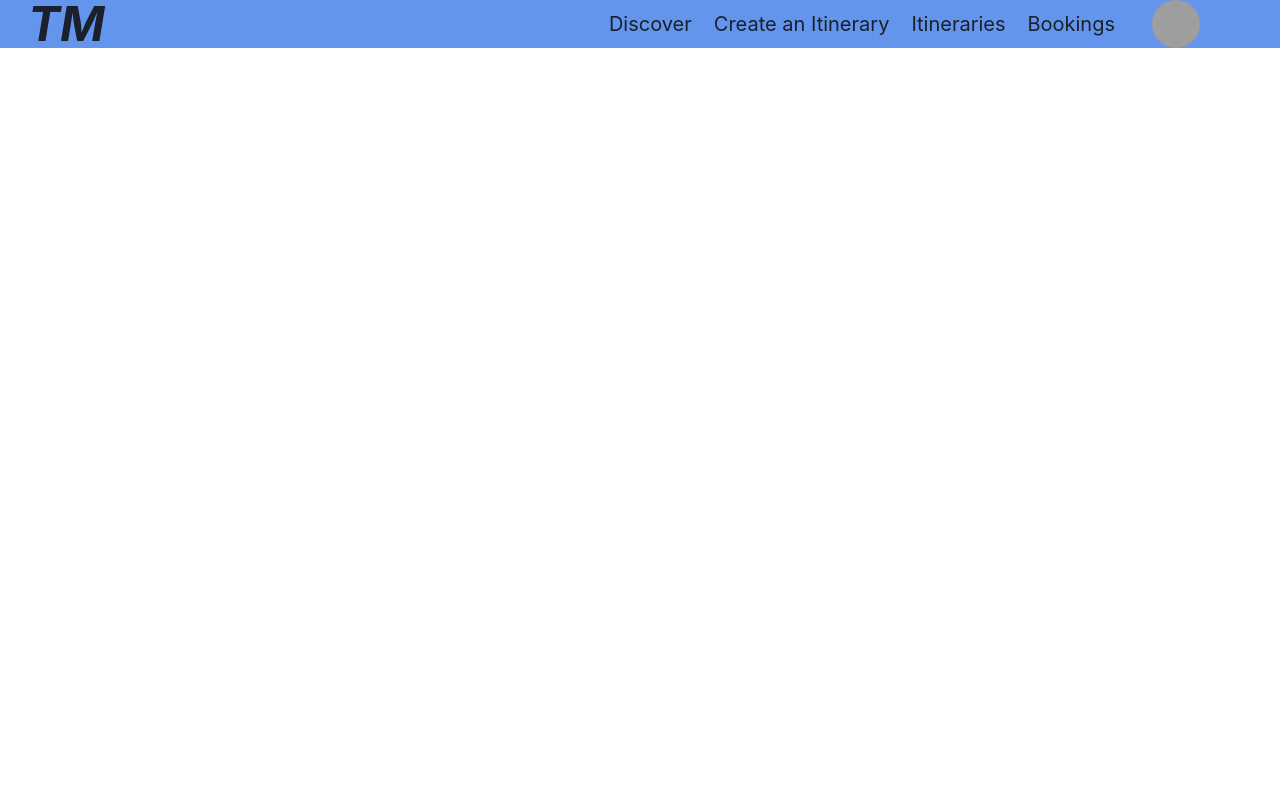
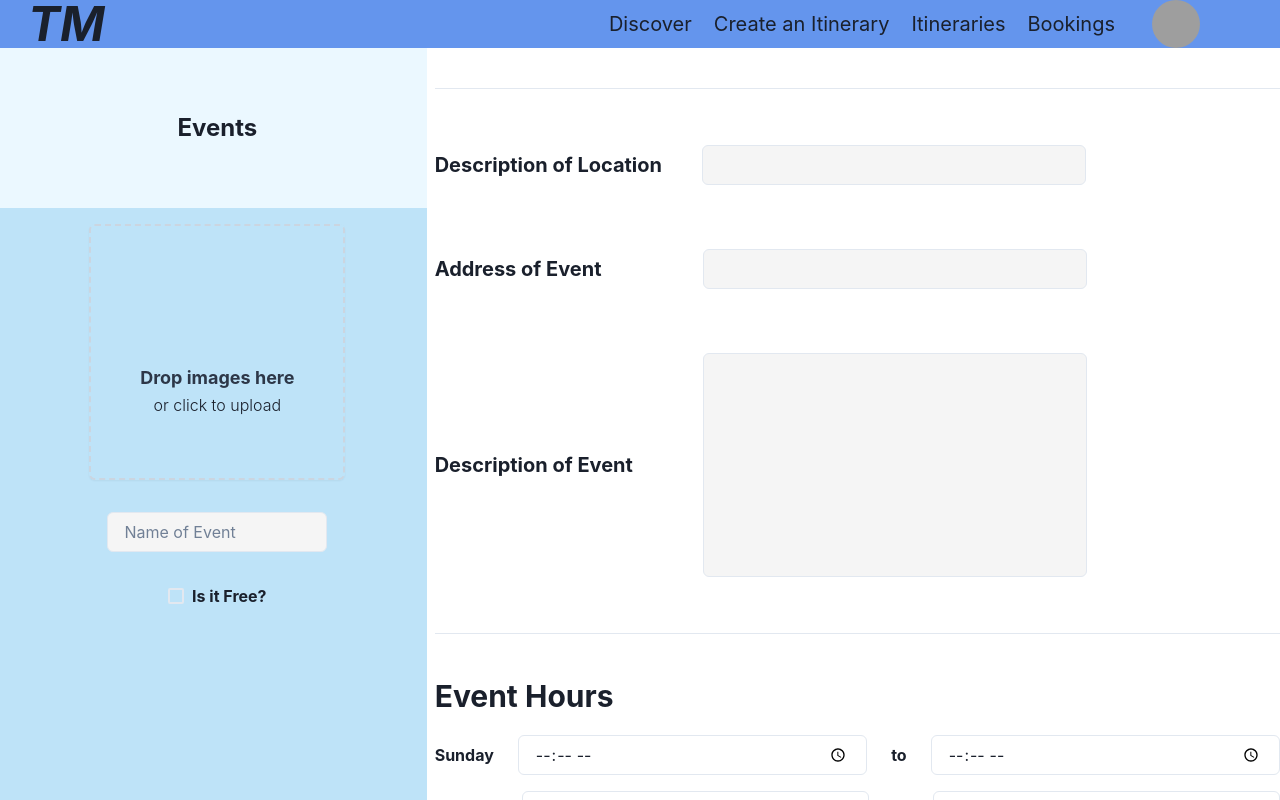
Before and after one commit to chen1ting/TravelMaster, a React (Create React App) app in the folder frontend/: page /createevent in a window 1280 px wide. Shown: the top 800 px of the page. Built offline with nearby package versions, Linux system fonts and the light colour scheme; grey boxes are pictures that could not be loaded.

Commit message:
Update App.js
Co-Authored-By: Limmy97 <57515126+Limmy97@users.noreply.github.com>
Co-Authored-By: aidingdongg <gakramaqil@gmail.com>
Co-Authored-By: rubyonline <65811905+rubyonline@users.noreply.github.com>

```diff
--- a/frontend/src/App.js
+++ b/frontend/src/App.js
@@ -14,7 +14,7 @@ import Discover from "./Pages/Discover";
 import Reviews from "./Pages/Reviews";
 import ActivityDescription from './Pages/ActivityDescription';
 import Profile from "./Pages/Profile";
-
+import CreateEvent from './Pages/CreateEvent';
 function App() {
     return (
         <ChakraProvider>
@@ -28,6 +28,8 @@ function App() {
                     <Route path="activitydescription" element={<ActivityDescription/>}/>
                     <Route path="profile" element={<Profile/>}/>
                     <Route path="" element={<SignIn/>}/>
+                    <Route path="createevent" element={<CreateEvent/>}
+                    />
                 </Routes>
             </Router>
         </ChakraProvider>
```
